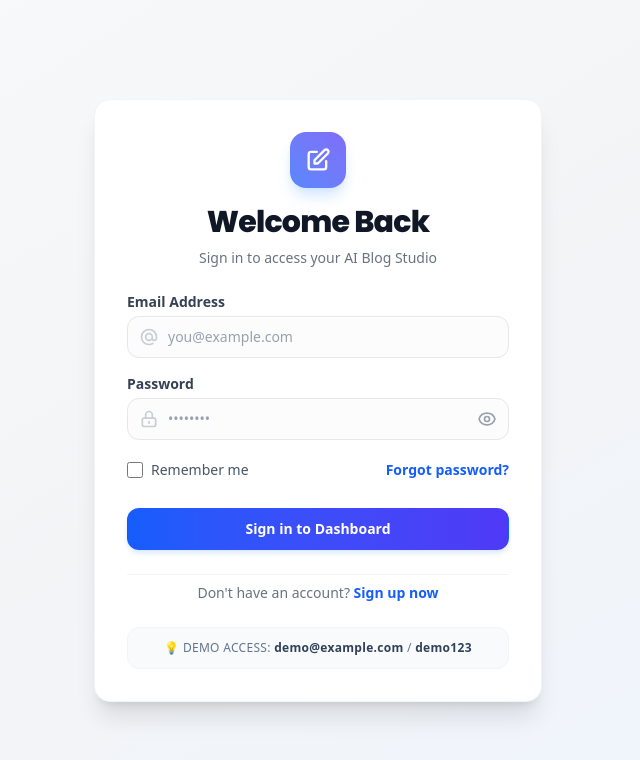
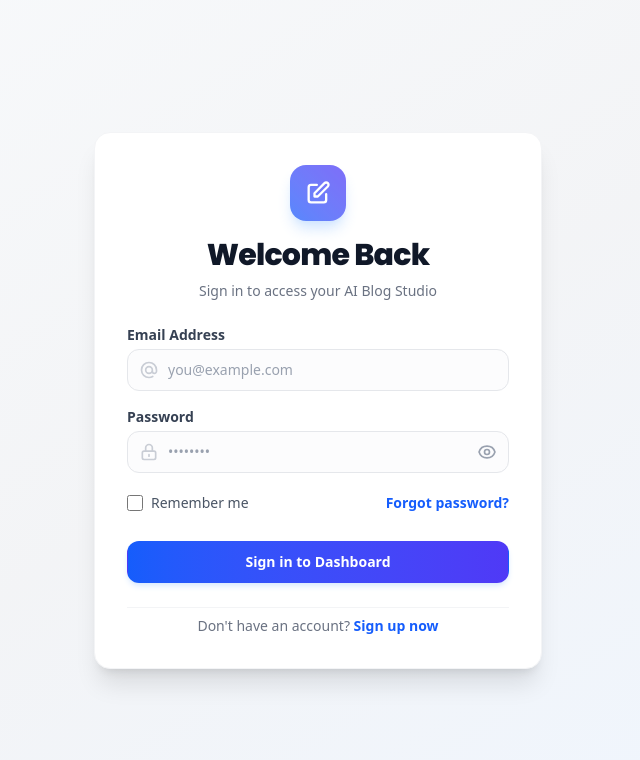
Before and after one commit to MuhammadShuraim3637/Ai-Blog-Studio, a Next.js app: page /login in a window 1280 px wide. Shown: the top 760 px of the page, without its empty margins (322-962 px from the left). Built offline with nearby package versions, Linux system fonts and the light colour scheme.

Commit message:
fix: main layout

```diff
--- a/app/(auth)/login/page.tsx
+++ b/app/(auth)/login/page.tsx
@@ -231,13 +231,6 @@ export default function LoginPage() {
             </Link>
           </p>
         </div>
-
-        {/* Demo Credentials */}
-        <div className="p-3 bg-slate-50 rounded-xl border border-slate-100">
-          <p className="text-xs text-slate-500 font-medium text-center tracking-wide">
-            💡 DEMO ACCESS: <span className="font-bold text-slate-700">demo@example.com</span> / <span className="font-bold text-slate-700">demo123</span>
-          </p>
-        </div>
       </div>
     </div>
   );
```
